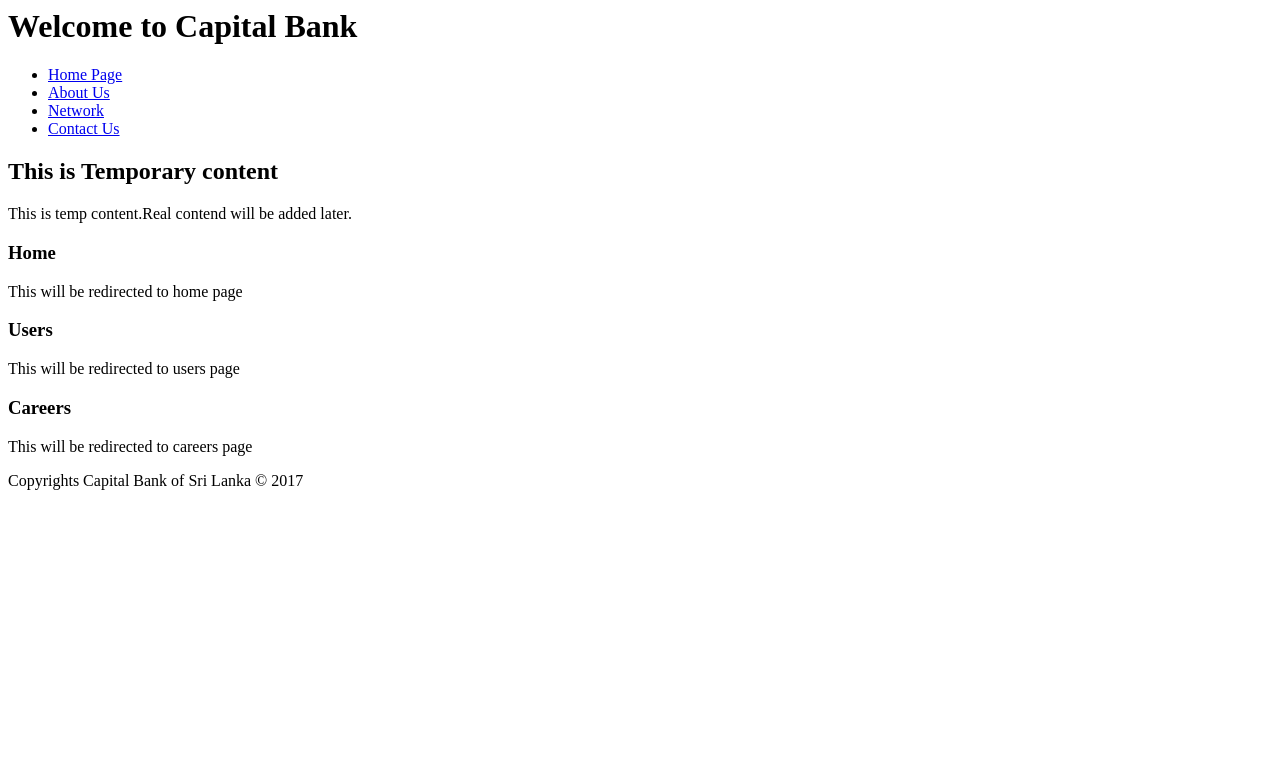
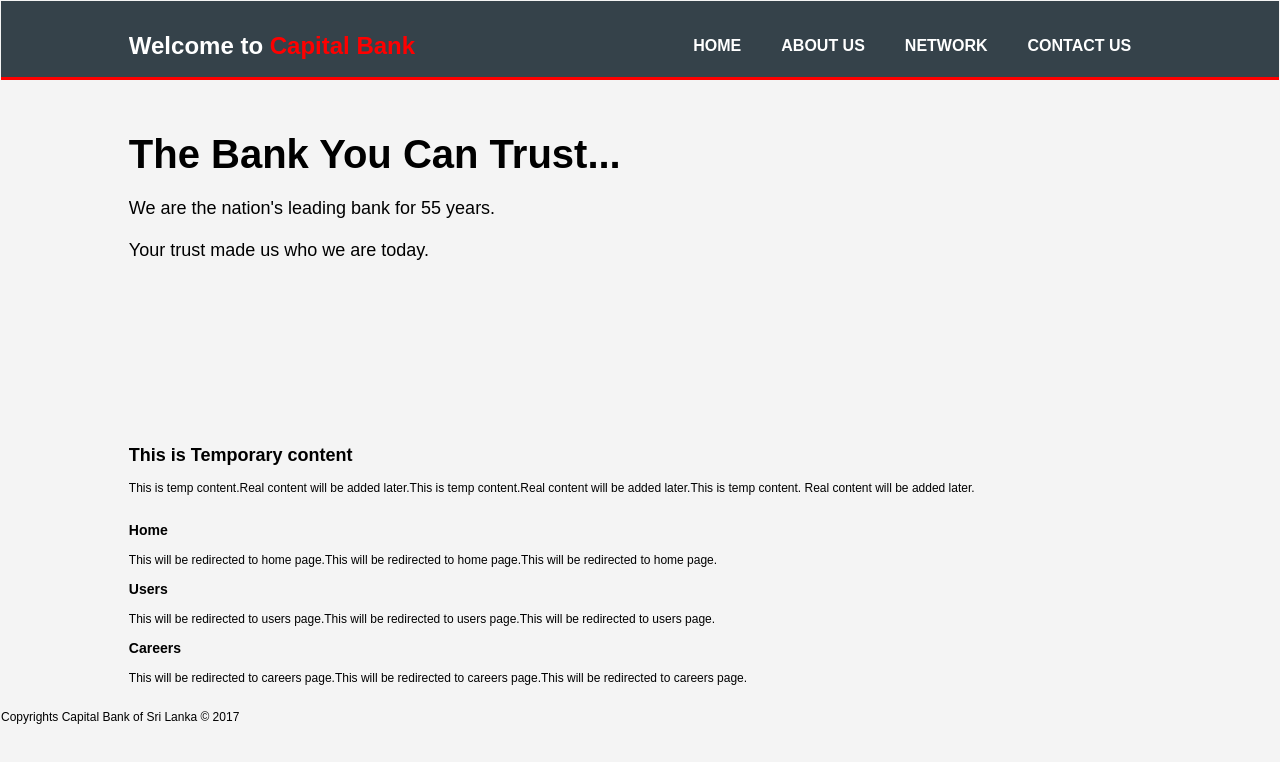
Before and after one commit to SupunK1991/Git, a plain HTML site: page index.html in a window 1280 px wide. Drawn offline with Linux system fonts and the light colour scheme.

Commit message:
Added more sections to the HTML page

```diff
--- a/index.html
+++ b/index.html
@@ -2,29 +2,41 @@
 
 <head>
   <title>Index Page</title>
-  <style rel="stylesheet" href="../css/style.css"></style>
+  <link rel="stylesheet" type="text/css" href="base.css">
 </head>
 
 <body>
   <header>
     <div class="container">
         <div id="branding">
-          <h1>Welcome to Capital Bank</h1>
-        </div>
+          <h1>Welcome to <span class="highlight ">Capital Bank</span></h1>
         </div>
         <nav>
           <ul>
-          <li><a href="index.html">Home Page</a></li>
+            <li><a href="index.html">Home</a></li>
             <li><a href="aboutus.html">About Us</a></li>
             <li><a href="network.html">Network</a></li>
             <li><a href="contactus.html">Contact Us</a></li>
           </ul>
+        </nav>
+   </div>
   </header>
+
+  <section id="showcase">
+    <div class="container">
+      <h1>The Bank You Can Trust...</h1>
+      <p>We are the nation's leading bank for 55 years.</p>
+      <p>Your trust made us who we are today.</p>
+    </div>
+  </section>
 
 <section id="content">
   <div class="container">
     <h1>This is Temporary content</h1>
-    <p>This is temp content.Real contend will be added later.</p>
+    <p>
+      This is temp content.Real content will be added later.This is temp content.Real content will be added later.This is temp content.
+      Real content will be added later.
+    </p>
   </div>
 </section>
 
@@ -32,15 +44,21 @@
   <div class="container">
     <div class="box">
       <h3>Home</h3>
-      <p>This will be redirected to home page</p>
+      <p>
+        This will be redirected to home page.This will be redirected to home page.This will be redirected to home page.
+      </p>
     </div>
     <div class="box">
       <h3>Users</h3>
-      <p>This will be redirected to users page</p>
+      <p>
+        This will be redirected to users page.This will be redirected to users page.This will be redirected to users page.
+      </p>
     </div>
     <div class="box">
       <h3>Careers</h3>
-      <p>This will be redirected to careers page</p>
+      <p>
+        This will be redirected to careers page.This will be redirected to careers page.This will be redirected to careers page.
+      </p>
     </div>
   </div>
 </section>
```
Lines whose indentation alone changed are shown as unchanged.
